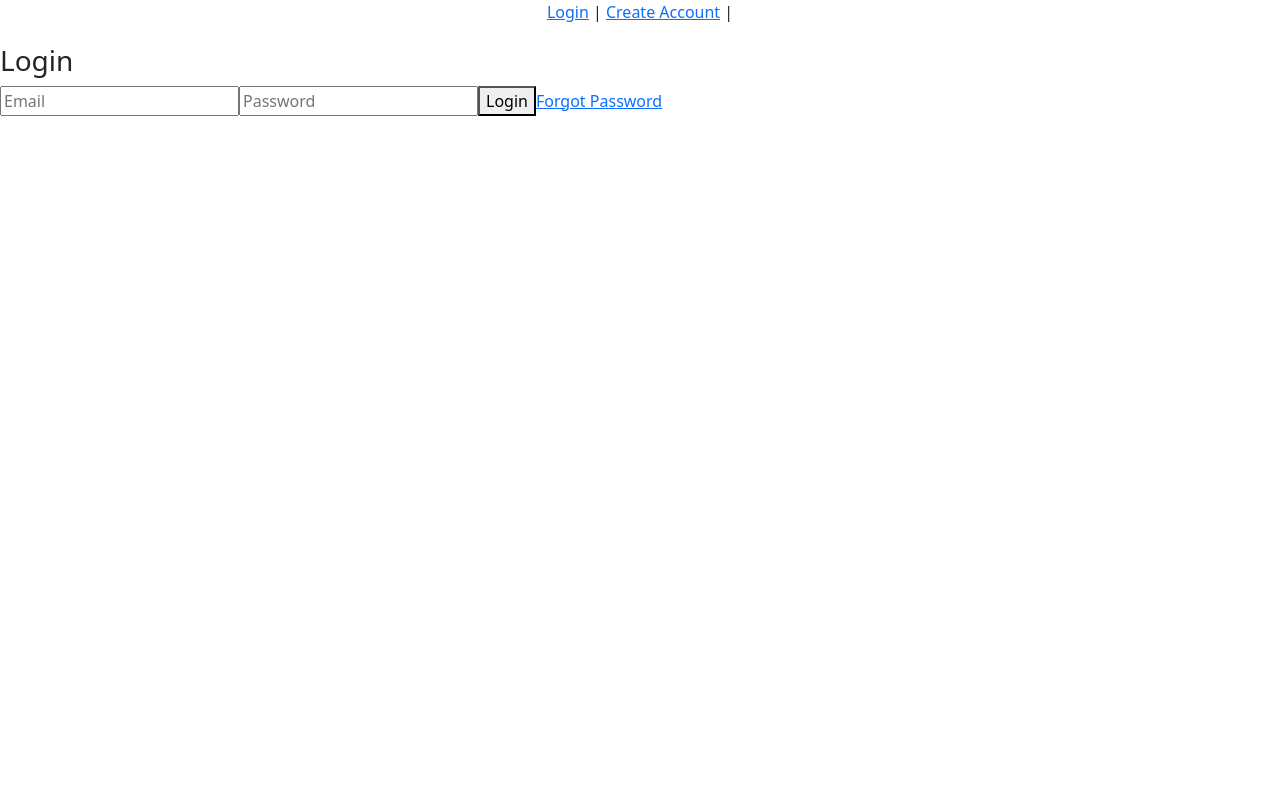
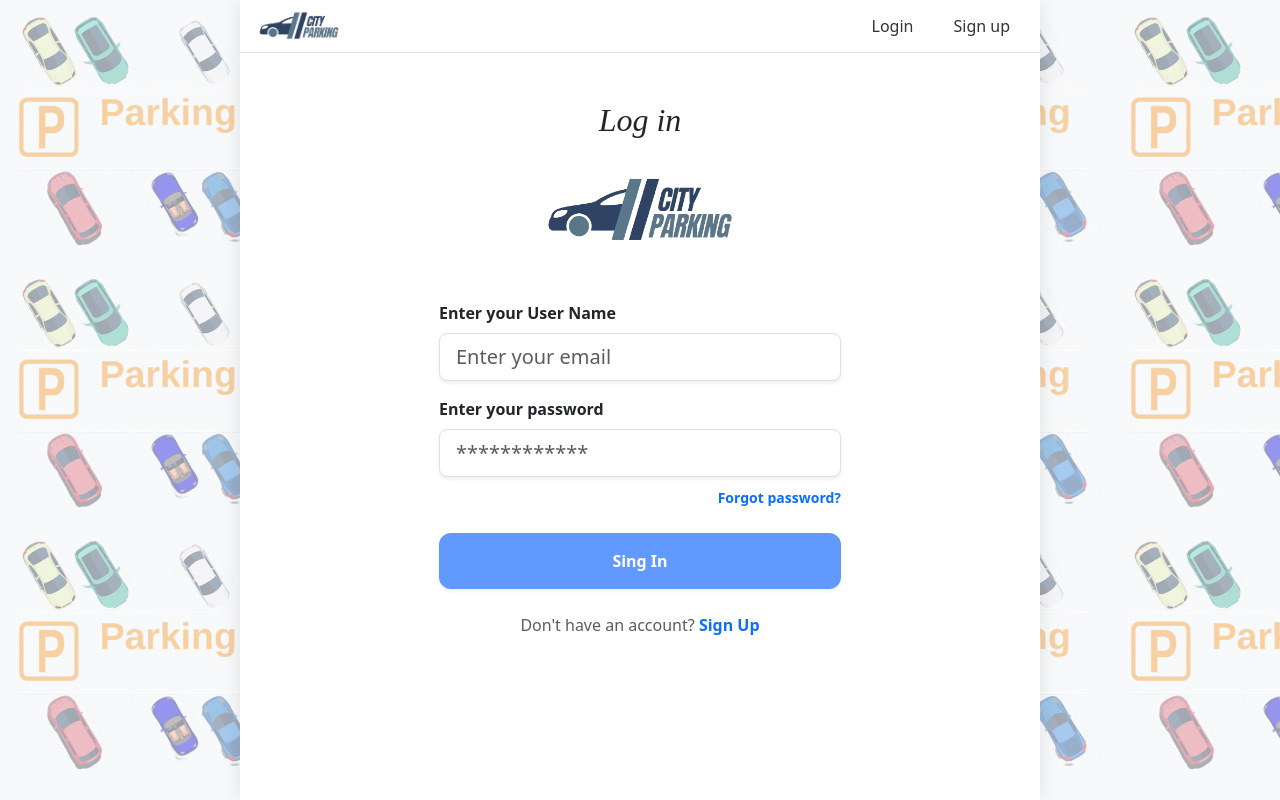
Before and after one commit to maruf119459/smart-parking-frontend, a React (Create React App) app: page /login in a window 1280 px wide. Built offline with nearby package versions, Linux system fonts and the light colour scheme; no server answers.

Commit message:
Add Style in Login Page

```diff
--- a/src/App.js
+++ b/src/App.js
@@ -6,17 +6,23 @@ import Register from "./pages/Register";
 import Login from "./pages/Login";
 import Booking from "./pages/Booking";
 
-
 import PrivateRoute from "./route/PrivateRoute";
 import PublicRoute from "./route/PublicRoute";
 import ForgotPassword from "./pages/ForgotPassword";
 import History from "./pages/History";
 import Profile from "./pages/Profile";
 
+// Import your CSS file where you will put the styles below
+import "./App.css";
+
 export default function App() {
   return (
     <AuthProvider>
       <BrowserRouter>
+        {/* Outer container for the repeating background */}
+        <div className="app-container">
+          {/* Inner container for the white centered content */}
+          <div className="main-content">
             <Navbar />
 
             <Routes>
@@ -27,6 +33,8 @@ export default function App() {
               <Route path="/login" element={<PublicRoute><Login /></PublicRoute>} />
               <Route path="/booking" element={<PrivateRoute><Booking /></PrivateRoute>} />
             </Routes>
+          </div>
+        </div>
       </BrowserRouter>
     </AuthProvider>
   );
--- a/src/AuthContext.jsx
+++ b/src/AuthContext.jsx
@@ -1,6 +1,8 @@
 import { createContext, useContext, useEffect, useState } from "react";
 import { auth } from "./firebase";
 import { onAuthStateChanged, signOut } from "firebase/auth";
+import { BounceLoader } from "react-spinners";
+import loadingImg from "./assets/loading_img.png";
 
 const AuthContext = createContext();
 
@@ -9,9 +11,8 @@ export function AuthProvider({ children }) {
   const [loading, setLoading] = useState(true);
 
   useEffect(() => {
-    const unsub = onAuthStateChanged(auth, currentUser => {
+    const unsub = onAuthStateChanged(auth, (currentUser) => {
       setUser(currentUser);
-      console.log(currentUser)
       setLoading(false);
     });
     return unsub;
@@ -19,9 +20,30 @@ export function AuthProvider({ children }) {
 
   const logout = () => signOut(auth);
 
+  if (loading) {
+    return (
+      <div
+        style={{
+          height: "100vh",
+          display: "flex",
+          flexDirection: "column",
+          justifyContent: "center",
+          alignItems: "center",
+        }}
+      >
+        <img
+          src={loadingImg}
+          alt="City Parking Logo"
+          style={{ width: "250px", marginBottom: "20px" }}
+        />
+        <BounceLoader color="#2c3e50" size={60} />
+      </div>
+    );
+  }
+
   return (
     <AuthContext.Provider value={{ user, logout }}>
-      {!loading && children}
+      {children}
     </AuthContext.Provider>
   );
 }
--- a/src/components/Navbar.jsx
+++ b/src/components/Navbar.jsx
@@ -1,26 +1,34 @@
 import { Link } from "react-router-dom";
 import { useAuth } from "../AuthContext";
+import logo from "../assets/loading_img.png";
 
 export default function Navbar() {
   const { user, logout } = useAuth();
 
   return (
-    <nav style={{ textAlign: "center", marginBottom: "20px" }}>
-      {!user && (
-        <>
-          <Link to="/login">Login</Link> |{" "}
-          <Link to="/register">Create Account</Link> |{" "}
-        </>
-      )}
+    <nav className="border-bottom py-2 bg-white">
+      <div className="container d-flex justify-content-between align-items-center">
+        <Link className="navbar-brand" to="/">
+          <img src={logo} alt="Logo" height="35" />
+        </Link>
 
-      {user && (
-        <>
-          <Link to="/booking">Booking</Link> |{" "}
-          <Link to="/history">History</Link> |{" "}
-          <Link to="/profile">Profile</Link> |{" "}
-          <button onClick={logout}>Logout</button>
-        </>
-      )}
+        <div className="d-flex align-items-center gap-1">
+          {!user ? (
+            <>
+              <Link className="nav-link-custom" to="/login">Login</Link>
+              <Link className="nav-link-custom" to="/register">Sign up</Link>
+            </>
+          ) : (
+            <>
+              <Link className="nav-link-custom" to="/booking">Booking</Link>
+              <Link className="nav-link-custom" to="/profile">Profile</Link>
+              <button className="nav-link-custom border-0 bg-transparent" onClick={logout}>
+                Logout
+              </button>
+            </>
+          )}
+        </div>
+      </div>
     </nav>
   );
 }
--- a/src/index.css
+++ b/src/index.css
@@ -11,3 +11,48 @@ code {
   font-family: source-code-pro, Menlo, Monaco, Consolas, 'Courier New',
     monospace;
 }
+
+/* Base background setup */
+.app-container {
+  min-height: 100vh;
+  position: relative;
+  display: flex;
+  justify-content: center;
+  background-color: #f8f9fa;
+}
+
+.app-container::before {
+  content: "";
+  position: absolute;
+  top: 0; left: 0; width: 100%; height: 100%;
+  background-image: url('./assets/bg.png');
+  background-repeat: repeat;
+  background-size: 278px 262px;
+  opacity: 0.4;
+  z-index: 0;
+}
+
+/* Main Content*/
+.main-content {
+  position: relative;
+  z-index: 1;
+  width: 100%;
+  max-width: 800px;
+  background-color: #ffffff;
+  box-shadow: 0 0 20px rgba(0,0,0,0.1);
+  min-height: 100vh;
+}
+
+/* Pill Hover for Navbar */
+.nav-link-custom {
+  text-decoration: none;
+  color: #333;
+  padding: 6px 18px;
+  border-radius: 50px;
+  transition: 0.3s;
+  font-weight: 500;
+}
+
+.nav-link-custom:hover {
+  background-color: #e9ecef;
+}
--- a/src/index.js
+++ b/src/index.js
@@ -5,7 +5,6 @@ import App from './App';
 import reportWebVitals from './reportWebVitals';
 import 'bootstrap/dist/css/bootstrap.min.css';
 import 'bootstrap/dist/js/bootstrap.bundle.min.js';
-
 const root = ReactDOM.createRoot(document.getElementById('root'));
 root.render(
   <React.StrictMode>
--- a/src/pages/ForgotPassword.jsx
+++ b/src/pages/ForgotPassword.jsx
@@ -1,4 +1,3 @@
-// pages/ForgotPassword.jsx
 import { sendPasswordResetEmail } from "firebase/auth";
 import { auth } from "../firebase";
 import { useState } from "react";
--- a/src/pages/History.jsx
+++ b/src/pages/History.jsx
@@ -2,6 +2,8 @@ import { useEffect, useState } from "react";
 import axios from "axios";
 import { socket } from "../socket";
 import { useAuth } from "../AuthContext";
+import { BounceLoader } from "react-spinners";
+import loadingImg from "../assets/loading_img.png";
 
 export default function History() {
   const { user } = useAuth();
@@ -39,7 +41,23 @@ export default function History() {
     <div style={{ textAlign: "center", marginTop: "10px" }}>
       <h2>Parking History</h2>
 
-      {loading && <p>Loading...</p>}
+      {loading && <div
+        style={{
+          height: "100vh",
+          display: "flex",
+          flexDirection: "column",
+          justifyContent: "center",
+          alignItems: "center",
+          backgroundColor: "#fff"
+        }}
+      >
+        <img
+          src={loadingImg}
+          alt="City Parking Logo"
+          style={{ width: "250px", marginBottom: "20px" }}
+        />
+        <BounceLoader color="#2c3e50" size={60} />
+      </div>}
 
       {!loading && history.length === 0 && (
         <p>No history found</p>
--- a/src/pages/Login.jsx
+++ b/src/pages/Login.jsx
@@ -1,24 +1,111 @@
-// pages/Login.jsx
 import { signInWithEmailAndPassword } from "firebase/auth";
 import { auth } from "../firebase";
-import { useState } from "react";
-import { Link } from "react-router-dom";
+import { useState, useEffect } from "react";
+import { Link, useNavigate } from "react-router-dom";
+import { toast, ToastContainer } from "react-toastify";
+import logo from "../assets/loading_img.png";
+import { BounceLoader } from "react-spinners";
 
 export default function Login() {
   const [email, setEmail] = useState("");
   const [password, setPassword] = useState("");
+  const [loginLoading, setLoginLoading] = useState(false);
+  const [initialPageLoad, setInitialPageLoad] = useState(true);
 
-  const login = async () => {
-    await signInWithEmailAndPassword(auth, email, password);
+  const navigate = useNavigate();
+
+  useEffect(() => {
+    const timer = setTimeout(() => {
+      setInitialPageLoad(false);
+    }, 800);
+    return () => clearTimeout(timer);
+  }, []);
+
+  const handleLogin = async (e) => {
+    e.preventDefault();
+    setLoginLoading(true);
+    try {
+      await signInWithEmailAndPassword(auth, email, password);
+      toast.success("Login Successful!");
+      navigate("/");
+    } catch (error) {
+      toast.error("Invalid user name or password");
+    } finally {
+      setLoginLoading(false);
+    }
   };
 
+  if (initialPageLoad) {
+    return (
+      <div
+        style={{
+          height: "80vh",
+          display: "flex",
+          flexDirection: "column",
+          justifyContent: "center",
+          alignItems: "center",
+        }}
+      >
+        <img
+          src={logo}
+          alt="City Parking Logo"
+          style={{ width: "220px", marginBottom: "20px" }}
+        />
+        <BounceLoader color="#6199ff" size={50} />
+      </div>
+    );
+  }
+
   return (
-    <>
-      <h3>Login</h3>
-      <input placeholder="Email" type="email" onChange={e => setEmail(e.target.value)} />
-      <input type="password" placeholder="Password" onChange={e => setPassword(e.target.value)} />
-      <button onClick={login}>Login</button>
-      <Link to="/forgot">Forgot Password</Link>
-    </>
+    <div className="d-flex flex-column align-items-center pt-5">
+      <ToastContainer position="top-center" autoClose={2000} />
+
+      <div style={{ width: "100%", maxWidth: "450px" }} className="px-4">
+        <div className="text-center mb-4">
+          <h2 style={{ fontFamily: 'serif', fontStyle: 'italic' }}>Log in</h2>
+          <img src={logo} alt="City Parking" className="img-fluid my-4" style={{ width: "220px" }} />
+        </div>
+
+        <form onSubmit={handleLogin}>
+          <div className="mb-3">
+            <label className="form-label fw-bold">Enter your User Name</label>
+            <input
+              type="email"
+              className="form-control form-control-lg border shadow-sm"
+              placeholder="Enter your email"
+              onChange={e => setEmail(e.target.value)}
+              required
+            />
+          </div>
+
+          <div className="mb-4">
+            <label className="form-label fw-bold">Enter your password</label>
+            <input
+              type="password"
+              className="form-control form-control-lg border shadow-sm"
+              placeholder="************"
+              onChange={e => setPassword(e.target.value)}
+              required
+            />
+            <div className="text-end mt-2">
+              <Link to="/forgot" className="text-decoration-none small fw-bold">Forgot password?</Link>
+            </div>
+          </div>
+
+          <button
+            type="submit"
+            className="btn btn-primary w-100 py-3 fw-bold shadow-sm"
+            style={{ borderRadius: '12px', backgroundColor: '#6199ff', border: 'none' }}
+            disabled={loginLoading}
+          >
+            {loginLoading ? "Processing..." : "Sing In"}
+          </button>
+        </form>
+
+        <p className="text-center mt-4 text-muted">
+          Don't have an account? <Link to="/register" className="text-primary text-decoration-none fw-bold">Sign Up</Link>
+        </p>
+      </div>
+    </div>
   );
 }
--- a/src/pages/Profile.jsx
+++ b/src/pages/Profile.jsx
@@ -40,7 +40,7 @@ export default function Profile() {
     setStats(res.data);
   };
 
-  // 🔹 Update Name / Phone
+  // Update Name / Phone
   const updateProfile = async () => {
     setError("");
     setSuccess("");
@@ -75,7 +75,7 @@ export default function Profile() {
     }
   };
 
-  // 🔹 Update Password
+  // Update Password
   const updateUserPassword = async () => {
     setError("");
     setSuccess("");
--- a/src/route/PrivateRoute.jsx
+++ b/src/route/PrivateRoute.jsx
@@ -1,4 +1,3 @@
-// PrivateRoute.jsx
 import { Navigate } from "react-router-dom";
 import { useAuth } from "../AuthContext";
 
--- a/src/route/PublicRoute.jsx
+++ b/src/route/PublicRoute.jsx
@@ -1,4 +1,3 @@
-// PublicRoute.jsx
 import { Navigate } from "react-router-dom";
 import { useAuth } from "../AuthContext";
 
```
Also changed, not shown: src/pages/Booking.jsx (+9 -9 lines). Lines whose indentation alone changed are shown as unchanged.
